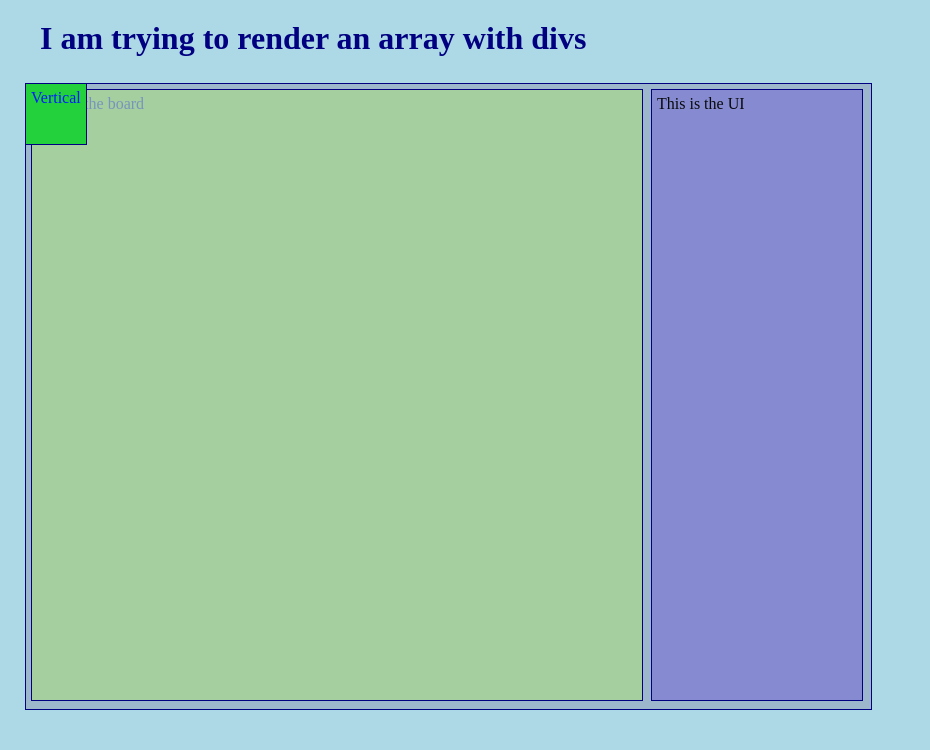
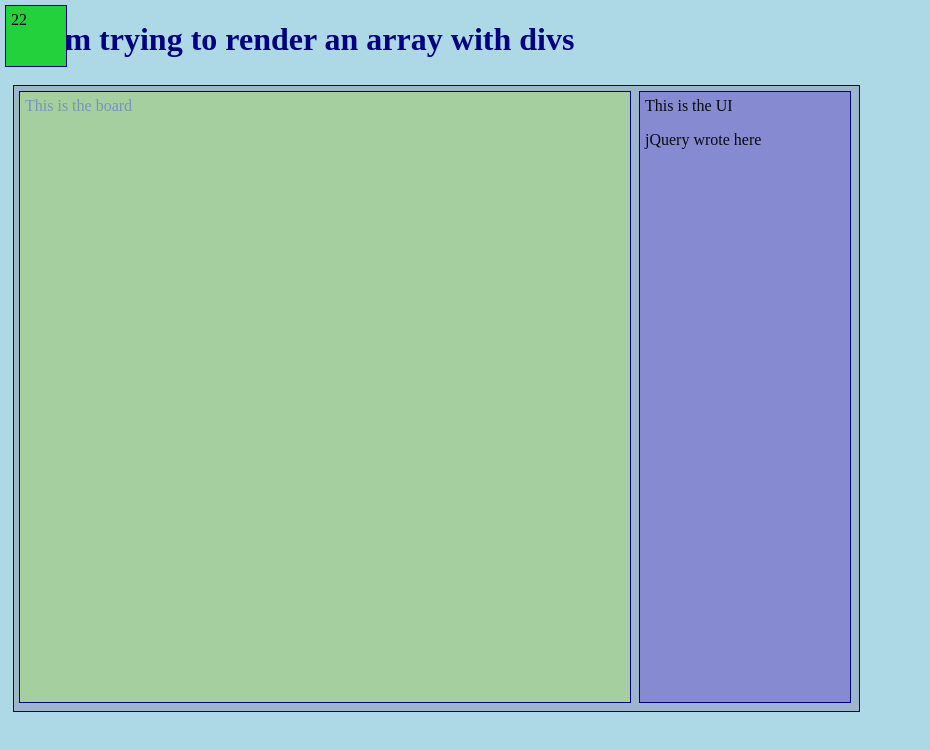
Before and after one commit to aoikonomou/AOZWeb, a plain HTML site: page index.html in a window 1280 px wide. Shown: the whole page, without its empty margins (0-930 px from the left). Drawn offline with nearby package versions, Linux system fonts and the light colour scheme.

Commit message:
Making the array of tiles a little more flexible with size variables

```diff
--- a/index.html
+++ b/index.html
@@ -18,9 +18,6 @@
 <body id="body">
 
 <H1>I am trying to render an array with divs</H1>
-
-<div id="div1" class="a">div1</div>
-<div id="div2" class="b">div2</div>
 
 <!--My Game Interface (Divs)-->
 <div id="frame">
--- a/main.js
+++ b/main.js
@@ -10,7 +10,7 @@ function jQueryHelloWorld() {
     console.log("Writing to console");
     //alert("Writing to popup window ");
     //Write to HTML
-    $("#div1").append("<p>jQuery wrote here</p>");
+    $("#ui").append("<p>jQuery wrote here</p>");
 
 
 }
@@ -35,13 +35,17 @@ function myArray() {
 }
 
 function drawArray() {
-    for (i = 0; i < 3; i++) {
 
-        for (j = 0; j < 3; j++) {
+    x=3;
+    y=3;
 
-            $("#body").append("<div id='" +
+    for (i = 0; i < x; i++) {
 
-                i+"'class='draggable'>"+"Vertical</div>").offset({top: (i * 10), left: j*10});
+        for (j = 0; j < y; j++) {
+
+            $("#body").append("<div id='" + i + "'class='tile'>" +i +j+ "</div>");
+            $("#i").css({left: i * 10, top: j * 10});
+            console.log(i, j);
 
         }
     }
@@ -51,5 +55,5 @@ function drawArray() {
 
 // jQuery drag and drop
 $(function () {
-    $(".draggable").draggable();
+    $(".tile").draggable();
 });
--- a/stylesheet.css
+++ b/stylesheet.css
@@ -5,7 +5,12 @@ http://www.w3.org/TR/2011/REC-CSS2-20110607/cascade.html#cascade
 
 In short: more specific rules override more general ones. Specificity is defined based on how many IDs,
 classes, and element names are involved, as well as whether the !important declaration was used.
-When multiple rules of the same "specificity level" exist, whichever one appears last wins.*/
+When multiple rules of the same "specificity level" exist, whichever one appears last wins.
+
+. = css class
+# = css ID
+
+*/
 
 /*Testing CSS HTML tags*/
 body {
@@ -37,18 +42,6 @@ div {
 
 }
 
-/*Testing CSS classes*/
-.a {
-    background-color: #d0d133;
-
-}
-
-.b {
-    background-color: #cf2cd1;
-
-}
-
-
 #frame {
 
     background-color: rgba(137, 148, 174, 0.49);
@@ -60,9 +53,7 @@ div {
     border: 1px solid navy;
     margin: 5px;
 
-
 }
-
 
 #board {
 
@@ -79,7 +70,6 @@ div {
     border: 1px solid navy;
     margin: 5px;
 
-
 }
 
 #ui {
@@ -87,7 +77,6 @@ div {
     position: absolute;
     top: 0px;
     left: 620px;
-
 
     background-color: #868bd1;
     color: #080a0c;
@@ -104,7 +93,10 @@ div {
 /*Tile class for the game tiles inside the board div*/
 .tile {
 
-
+    color: #000;
+    position: absolute;
+    top: 0px;
+    left: 0px;
 
 
 }
```
